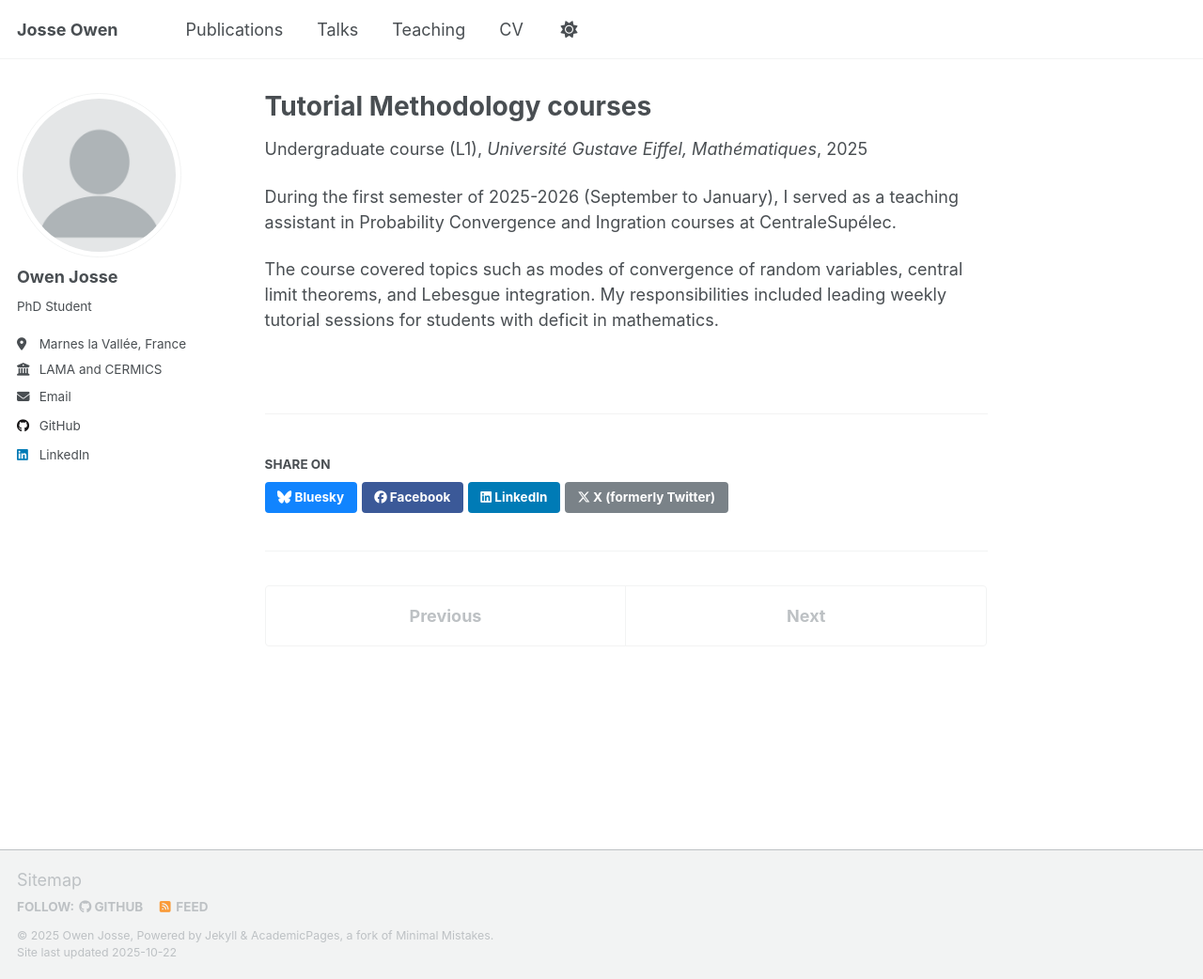
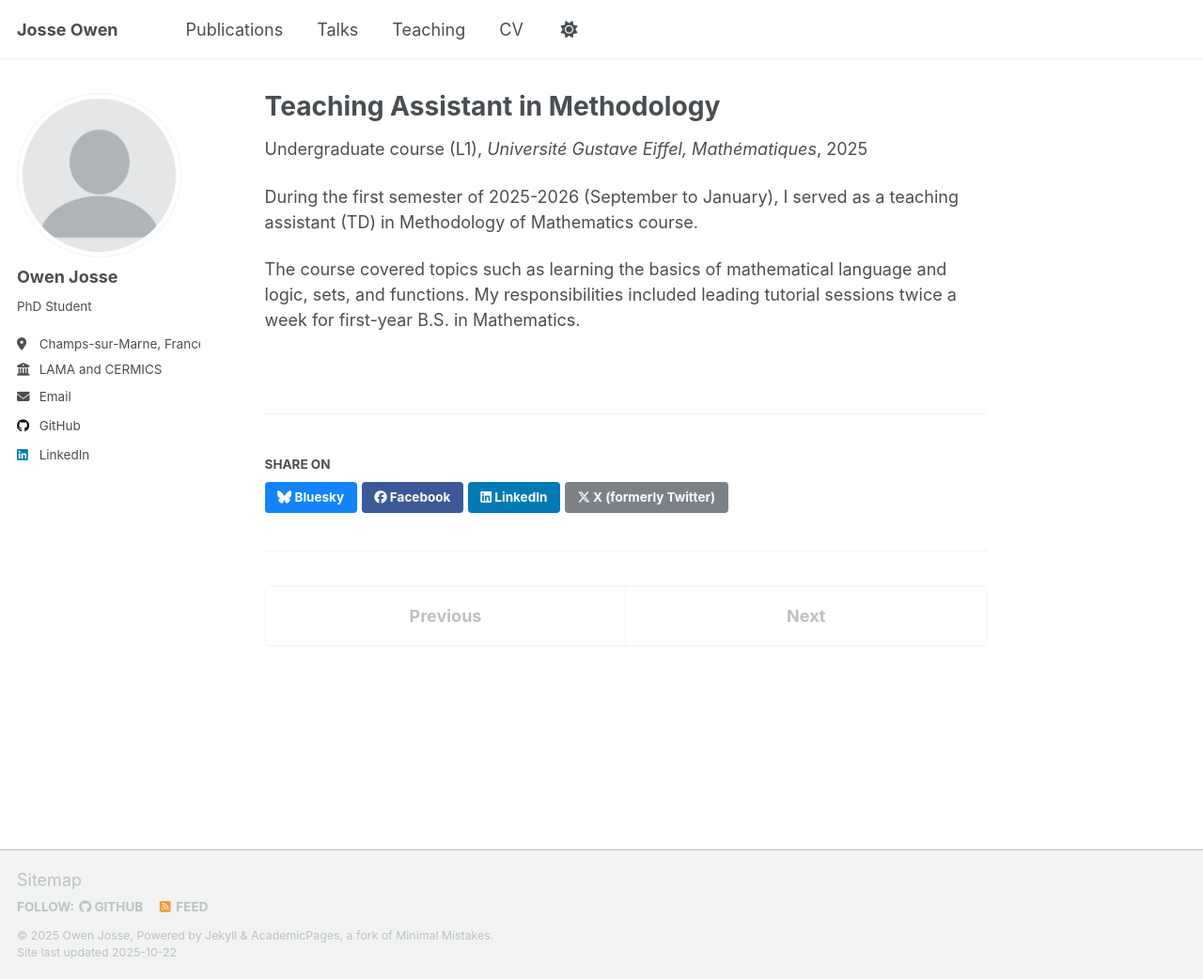
Before and after one commit to owenjosse/owenjosse.github.io, a Jekyll site: the page built from _teaching/2025-L1-Methodo.md, in a window 1280 px wide and 1042 px high. Shown: the whole window at 94% size. Built offline with Jekyll 4.4.1, drawn with Linux system fonts in a browser that asks for light colours; a script that is not in the unit is left out.

```diff
--- a/_config.yml
+++ b/_config.yml
@@ -27,7 +27,7 @@ author:
   name             : "Owen Josse"
   pronouns         : # example: "she/her"
   bio              : "PhD Student"
-  location         : "Marnes la Vallée, France"
+  location         : "Champs-sur-Marne, France"
   employer         : "LAMA and CERMICS"
   uri              : # URL
   email            : "owen.josse@enpc.fr"
--- a/_teaching/2025-L1-Methodo.md
+++ b/_teaching/2025-L1-Methodo.md
@@ -1,14 +1,14 @@
 ---
-title: "Tutorial Methodology courses"
+title: "Teaching Assistant in Methodology "
 collection: teaching
 type: "Undergraduate course (L1)"
-permalink: /teaching/2025-LA-Methodo
+permalink: /teaching/2025-L1-Methodo
 venue: "Université Gustave Eiffel, Mathématiques"
 date: 09-2025
 location: "Marnes la vallée, France"
 ---
 
-During the first semester of 2025-2026 (September to January), I served as a teaching assistant in Probability Convergence and Ingration courses at CentraleSupélec.
+During the first semester of 2025-2026 (September to January), I served as a teaching assistant (TD) in Methodology of Mathematics course.
 
 
-The course covered topics such as modes of convergence of random variables, central limit theorems, and Lebesgue integration. My responsibilities included leading weekly tutorial sessions for students with deficit in mathematics.
+The course covered topics such as learning the basics of mathematical language and logic, sets, and functions. My responsibilities included leading tutorial sessions twice a week for first-year B.S. in Mathematics.
```
Also changed, not shown: _pages/about.md (+1 -1 lines), _teaching/2022-TA-CIP.md (+1 -1 lines).
